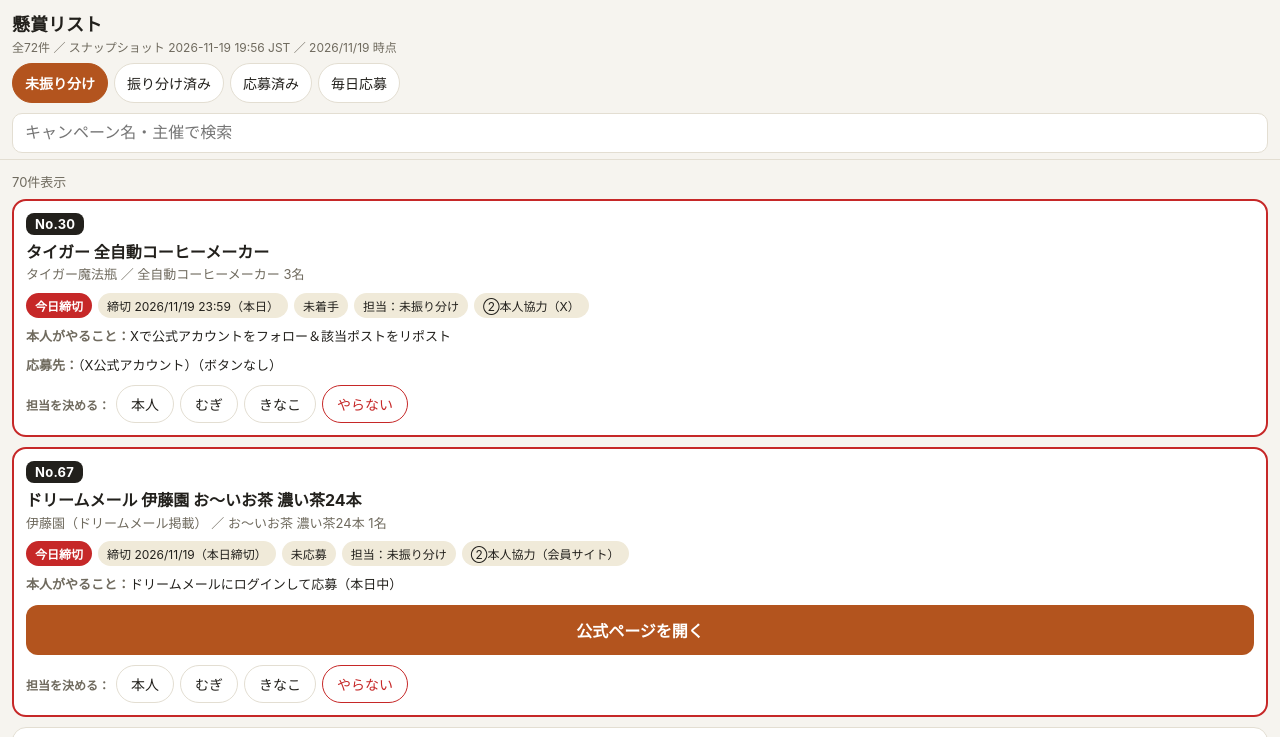
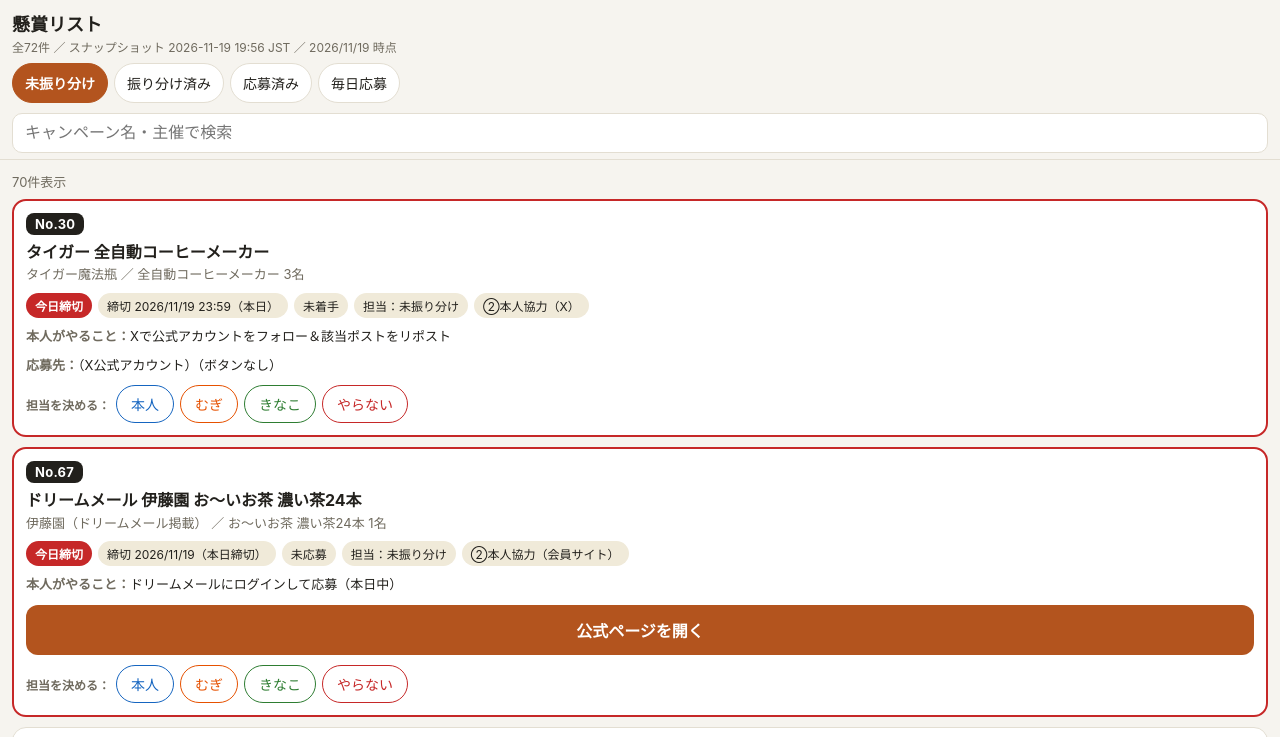
Before and after one commit to tanaka3322/sweepstakes-viewer, a website: page public/index.html in a window 1280 px wide. Shown: the top 737 px of the page. Drawn offline with Linux system fonts and the light colour scheme; no server answers.

Commit message:
v0.2.2: 担当ボタンを色分け（本人=青/むぎ=オレンジ/きなこ=緑/やらない=赤）、やらない案件は全タブ非表示に

```diff
--- a/package.json
+++ b/package.json
@@ -8,5 +8,5 @@
  "scripts": {
   "start": "node server.js"
  },
- "version": "0.2.1"
+ "version": "0.2.2"
 }
--- a/public/index.html
+++ b/public/index.html
@@ -46,6 +46,12 @@
   .assign button{ border:1px solid var(--line); background:var(--card); color:var(--ink);
         border-radius:999px; padding:8px 14px; font-size:14px; min-height:38px; }
   .assign button.cur{ background:var(--ok); border-color:var(--ok); color:#fff; font-weight:700; }
+  .assign button.o-honnin{ border-color:#1565c0; color:#1565c0; }
+  .assign button.o-honnin.cur{ background:#1565c0; border-color:#1565c0; color:#fff; }
+  .assign button.o-mugi{ border-color:#e65100; color:#e65100; }
+  .assign button.o-mugi.cur{ background:#e65100; border-color:#e65100; color:#fff; }
+  .assign button.o-kinako{ border-color:#2e7d32; color:#2e7d32; }
+  .assign button.o-kinako.cur{ background:#2e7d32; border-color:#2e7d32; color:#fff; }
   .assign button.skip{ color:var(--today); border-color:var(--today); }
   .assign button.skip.cur{ background:var(--today); border-color:var(--today); color:#fff; }
   .assign button:active{ opacity:.75; }
@@ -125,14 +131,16 @@ function isSkip(it){
 // ---- 振り分け先（4分類・どれか1つに必ず入る） ----
 // 未振り分け：担当者が決まってない／毎日応募：担当が決まっていて毎日応募できるもの
 // 応募済み：担当が決まって応募も完了／振り分け済み：担当が決まっているが未応募
-// ※「やらない」も担当が決まった扱いで、専用タブは作らず通常の分類に入る
+// ※「やらない」は専用タブを作らず、どのタブにも出さない（画面から消える。シートには残る）
 function tabOf(it){
+  if(isSkip(it)) return "skip";
   if(isUnassigned(it)) return "unassigned";
   if(isDaily(it)) return "daily";
   if(isDone(it)) return "done";
   return "assigned";
 }
 const OWNER_CHOICES = ["本人", "むぎ", "きなこ"];
+const OWNER_CLASS = { "本人": "o-honnin", "むぎ": "o-mugi", "きなこ": "o-kinako" };
 
 let toastTimer = null;
 function toast(msg){
@@ -238,8 +246,9 @@ function render(){
       + (url ? '<a class="go" href="'+esc(url)+'" target="_blank" rel="noopener">公式ページを開く</a>'
              : '<div class="detail"><b>応募先：</b>'+esc(it.url || "URL未設定")+'（ボタンなし）</div>')
       + '<div class="assign"><span class="lab">担当を決める：</span>'
-      + OWNER_CHOICES.map(o => '<button type="button" data-no="'+esc(it.no)+'" data-owner="'+o+'"'
-          + (String(it.owner||"").trim() === o ? ' class="cur"' : '') + '>' + o + '</button>').join("")
+      + OWNER_CHOICES.map(o => '<button type="button" class="'+OWNER_CLASS[o]
+          + (String(it.owner||"").trim() === o ? ' cur' : '') + '" data-no="'+esc(it.no)+'" data-owner="'+o+'"'
+          + '>' + o + '</button>').join("")
       + '<button type="button" class="skip'+(isSkip(it) ? ' cur' : '')+'" data-no="'+esc(it.no)+'" data-owner="やらない">やらない</button>'
       + '</div>'
       + '</article>';
```
Also changed, not shown: README.md.
